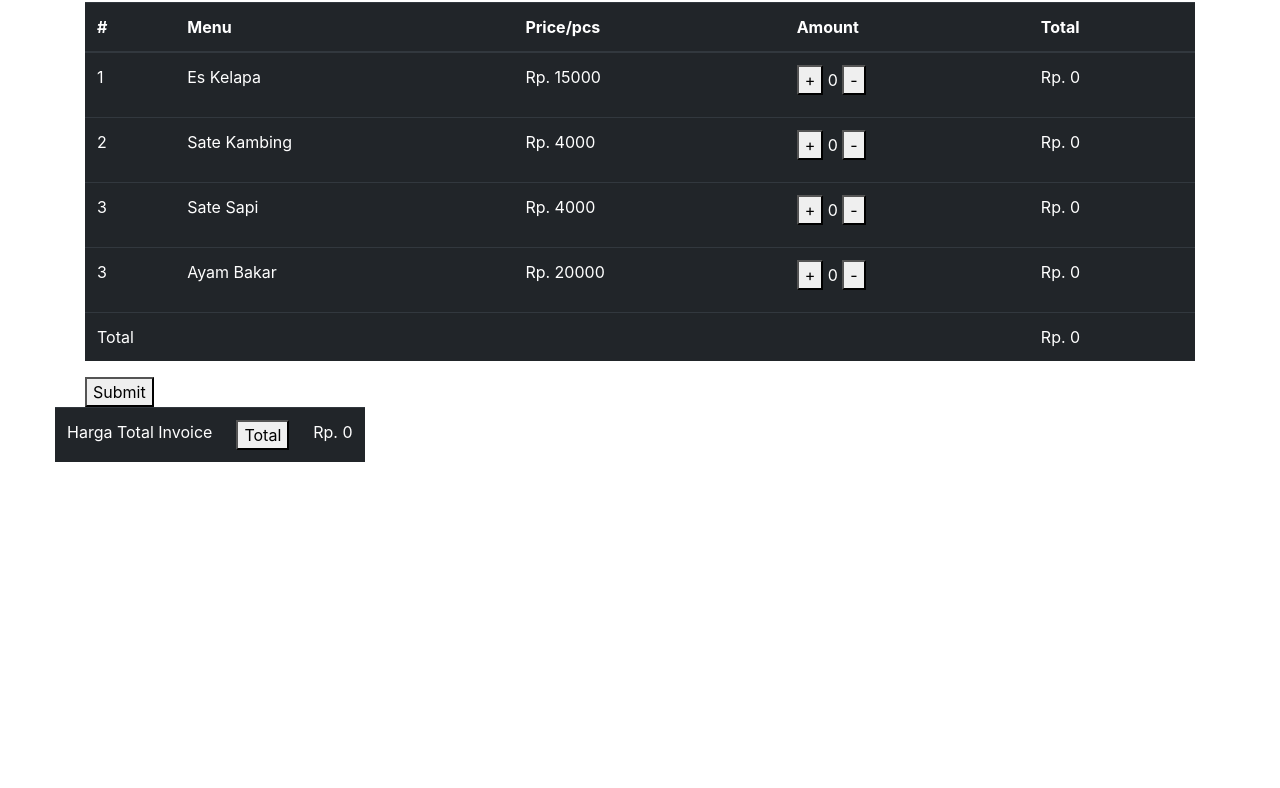
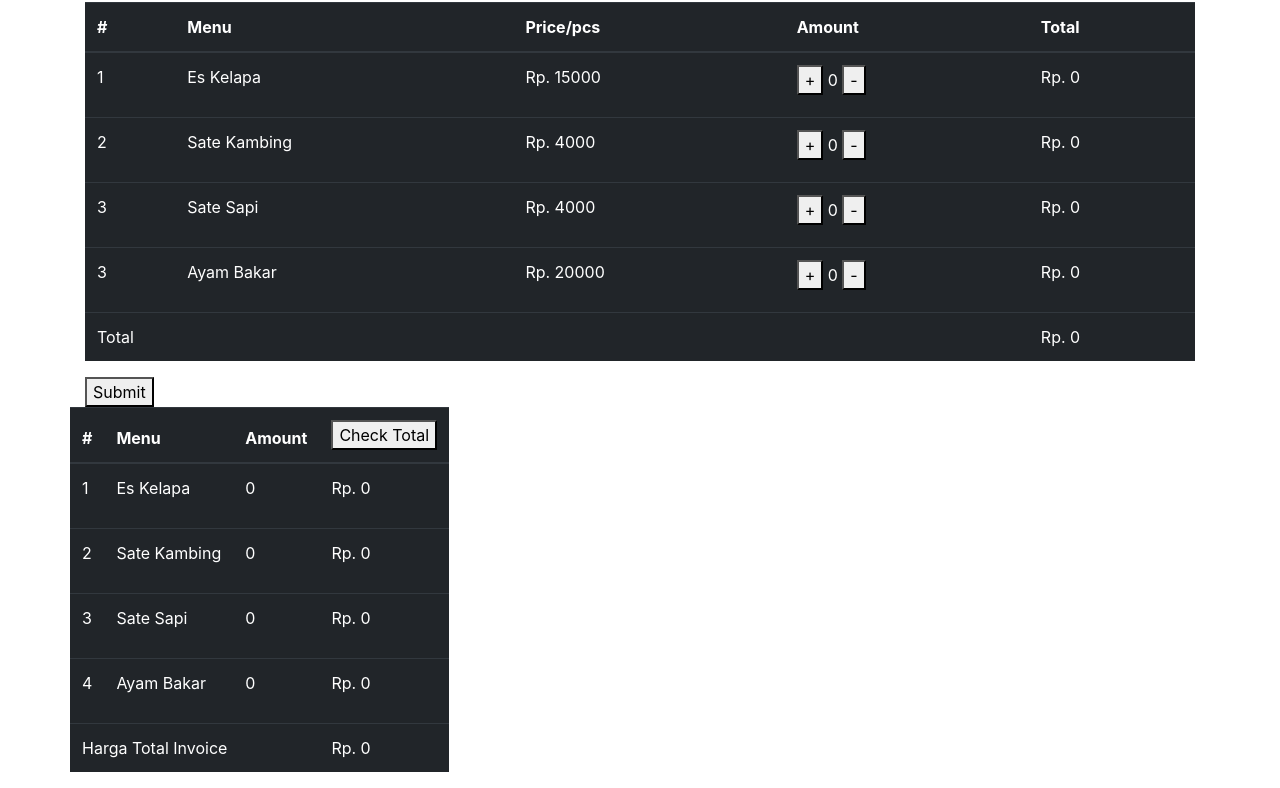
Before and after one commit to iqyoe/csip_test, a plain HTML site: page index.html in a window 1280 px wide. Shown: the part 54-842 px from the top of the page. Before the commit the page ends 800 px from the top, so only its background shows below. Drawn offline with nearby package versions, Linux system fonts and the light colour scheme.

Commit message:
1.3
add feature: amount of each item and price

```diff
--- a/index.html
+++ b/index.html
@@ -86,17 +86,59 @@
           <button type="button" name="button" onclick="invoice()">Submit</button>
         </div>
         <div class="row">
+          <div class="container-fluid">
             <div id="invoices">
             </div>
             <table class="table table-dark">
               <tbody>
+                <thead>
                   <tr>
-                <td>Harga Total Invoice</td>
-                <td colspan="3"><button type="button" name="button" onclick="totalS()">Total</button></td>
+                    <th>#</th>
+                    <th>Menu</th>
+                    <th>Amount</th>
+                    <th><button type="button" name="button" onclick="totalS()">Check Total</button></th>
+                  </tr>
+                </thead>
+                <tbody>
+                  <tr>
+                    <td>1</td>
+                    <td>Es Kelapa</td>
+                    <td><span id="tkel">0</span></td>
+                    <td>
+                      <p>Rp. <span id="thkel">0</span></p>
+                    </td>
+                  </tr>
+                  <tr>
+                    <td>2</td>
+                    <td>Sate Kambing</td>
+                    <td><span id="tkam">0</span></td>
+                    <td>
+                      <p>Rp. <span id="thkam">0</span></p>
+                    </td>
+                  </tr>
+                  <tr>
+                    <td>3</td>
+                    <td>Sate Sapi</td>
+                    <td><span id="tsap">0</span></td>
+                    <td>
+                      <p>Rp. <span id="thsap">0</span></p>
+                    </td>
+                  </tr>
+                  <tr>
+                    <td>4</td>
+                    <td>Ayam Bakar</td>
+                    <td><span id="taya">0</span></td>
+                    <td>
+                      <p>Rp. <span id="thaya">0</span></p>
+                    </td>
+                  </tr>
+                  <tr>
+                    <td colspan="3">Harga Total Invoice</td>
                     <td>Rp. <span id="totalsemua">0</span></td>
                   </tr>
                 </tbody>
             </table>
+          </div>
           </div>
       </div>
     </div>
@@ -184,6 +226,7 @@
       }
 
       function totalPrice(){
+        /*Made by Muhammad Iqbal 001201500028*/
         //total = (amKelapa*15000)+(amSapi*4000)+(amSapi*5000)+(amAyam*20000);
         document.getElementById('totalp').innerHTML = total;
       }
@@ -192,6 +235,7 @@
         /*Made by Muhammad Iqbal 001201500028*/
         /*document.getElementById('invoices').innerHTML = "<h1>Invoice</h1>"+"<p>Es Kelapa "+amKelapa+" "+amKelapa*15000+"</p>"+"<p>Sate Kambing "+amKambing+" "+amSapi*4000+"</p>"+"<p>Sate Sapi "+amSapi+" "+amSapi*4000+"</p>"+"<p>Ayam Bakar "+amAyam+" "+amAyam*4000+"</p>"+"<p>Total Harga  "+total+"</p>";*/
         var h4 = document.createElement("h4");
+        h4.style.color="blue";
         tinvo+=1;
         var jmlinvo = document.createTextNode("Invoice "+tinvo);
         h4.appendChild(jmlinvo);
@@ -233,6 +277,15 @@
       }
 
       function totalS(){
+        /*Made by Muhammad Iqbal 001201500028*/
+        document.getElementById('tkel').innerHTML = invo[0];
+        document.getElementById('tkam').innerHTML = invo[1];
+        document.getElementById('tsap').innerHTML = invo[2];
+        document.getElementById('taya').innerHTML = invo[3];
+        document.getElementById('thkel').innerHTML = invo[0]*15000;
+        document.getElementById('thkam').innerHTML = invo[1]*4000;
+        document.getElementById('thsap').innerHTML = invo[2]*4000;
+        document.getElementById('thayam').innerHTML = invo[3]*20000;
         document.getElementById('totalsemua').innerHTML = invo[4];
       }
       /*Made by Muhammad Iqbal 001201500028*/
```
Lines whose indentation alone changed are shown as unchanged.
